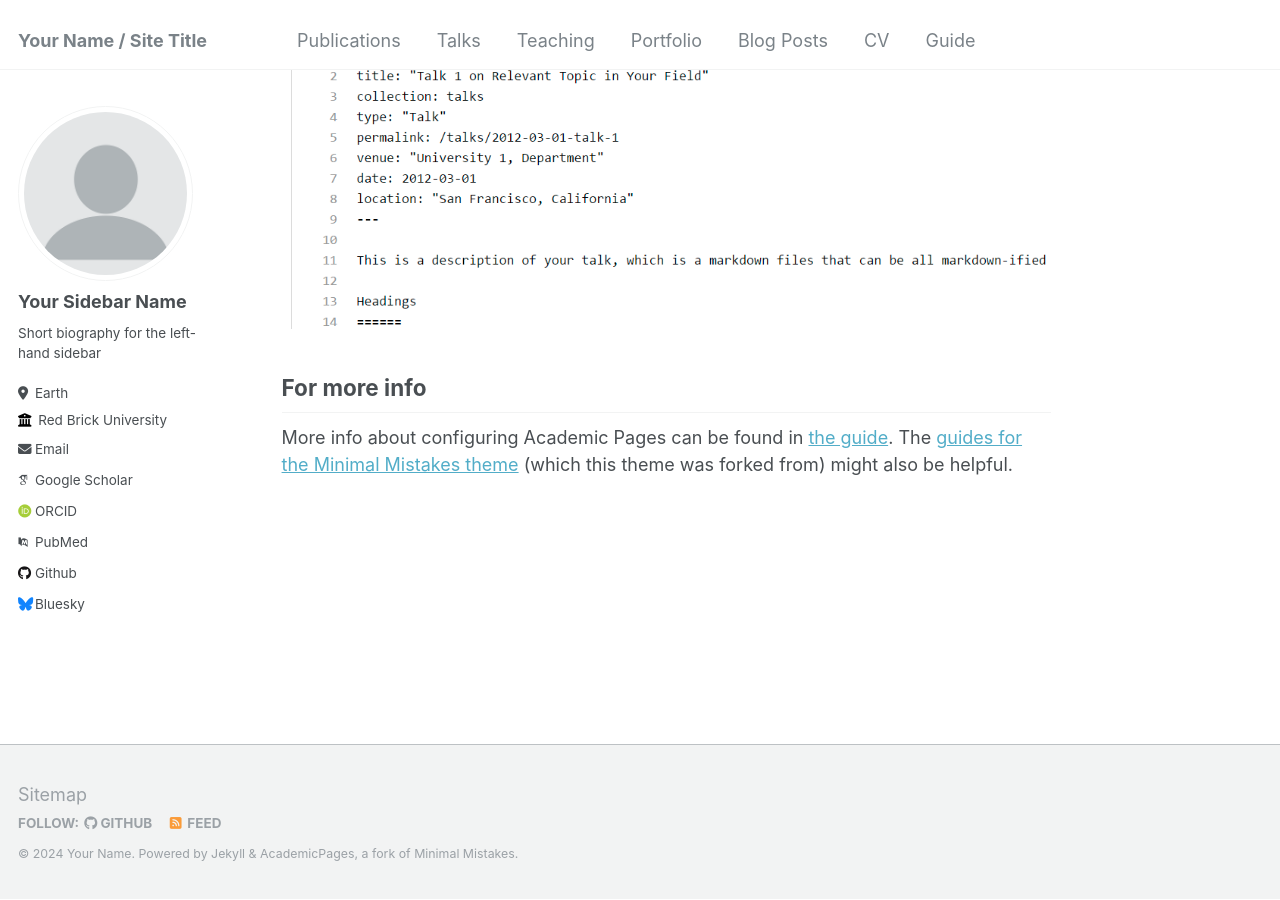
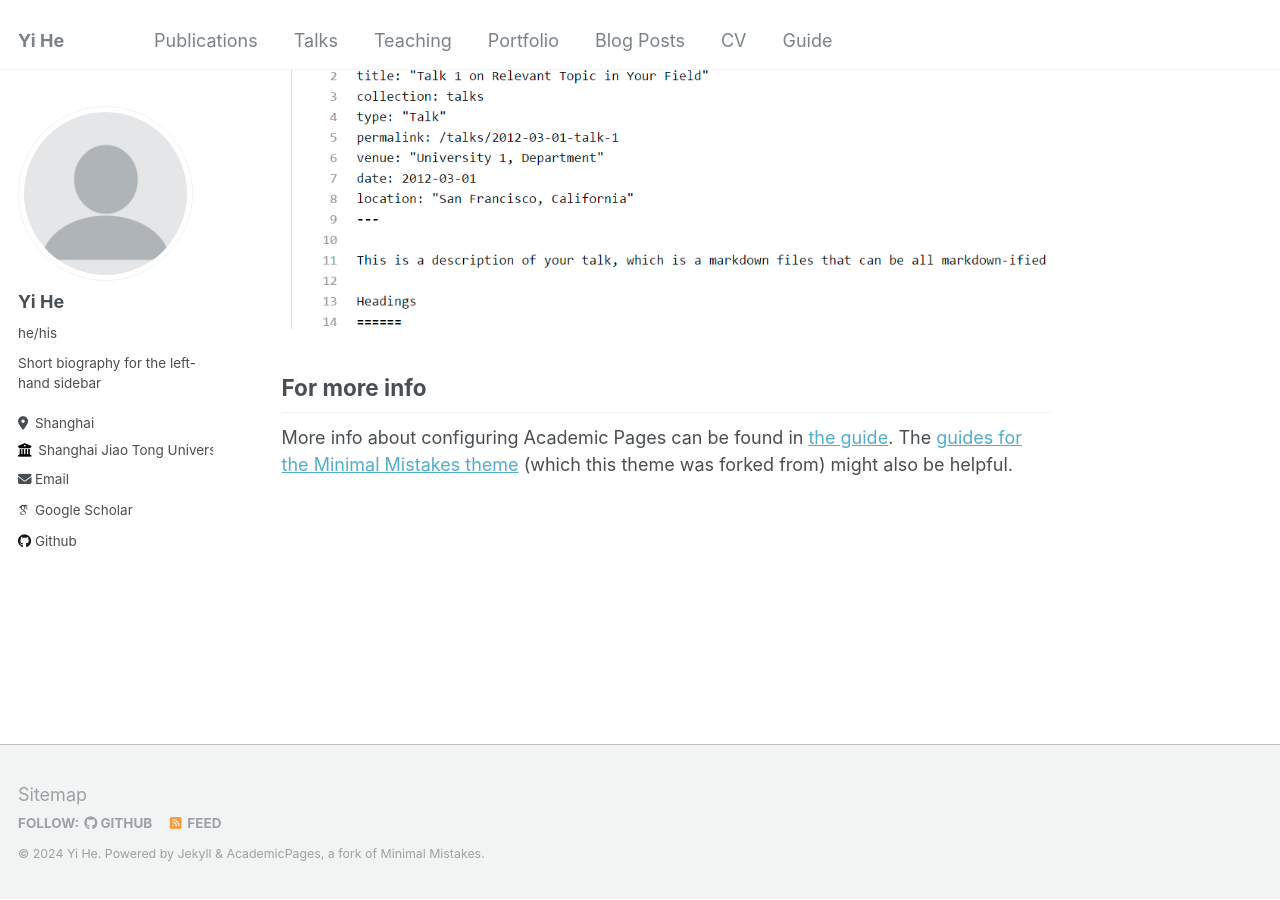
Before and after one commit to heyi0616/heyi0616.github.io, a Jekyll site: the page built from _pages/about.md, in a window 1280 px wide and 900 px high, scrolled down 2443 px. Built offline with Jekyll 4.4.1, drawn with Linux system fonts in a browser that asks for light colours; some web fonts are replaced.

Commit message:
Update _config.yml

```diff
--- a/_config.yml
+++ b/_config.yml
@@ -8,11 +8,11 @@
 
 # Basic Site Settings
 locale                   : "en-US"
-title                    : "Your Name / Site Title"
+title                    : "Yi He"
 title_separator          : "-"
-name                     : &name "Your Name"
-description              : &description "personal description"
-url                      : https://academicpages.github.io # the base hostname & protocol for your site e.g. "https://mmistakes.github.io"
+name                     : &name "Yi He"
+description              : &description "PhD student"
+url                      : https://heyi0616.github.io
 baseurl                  : "" # the subpath of your site, e.g. "/blog"
 repository               : "academicpages/academicpages.github.io"
 
@@ -22,33 +22,33 @@ repository               : "academicpages/academicpages.github.io"
 author:
   # Biographic information
   avatar           : "profile.png"
-  name             : "Your Sidebar Name"
-  pronouns         : # example: "she/her"
+  name             : "Yi He"
+  pronouns         : "he/his"
   bio              : "Short biography for the left-hand sidebar"
-  location         : "Earth"
-  employer         : "Red Brick University"
+  location         : "Shanghai"
+  employer         : "Shanghai Jiao Tong University"
   uri              : # URL
-  email            : "none@example.org"
+  email            : "heyi96@sjtu.edu.cn"
 
   # Academic websites
   arxiv            : # URL - Update with the correct link to your profile
-  googlescholar    : "https://scholar.google.com/citations?user=PS_CX0AAAAAJ"
+  googlescholar    : "https://scholar.google.com.hk/citations?user=mX1KYxYAAAAJ"
   impactstory      : # URL
-  orcid            : "http://orcid.org/yourorcidurl"
+  orcid            :
   semantic         : # URL
-  pubmed           : "https://www.ncbi.nlm.nih.gov/pubmed/?term=john+snow"
+  pubmed           :
   researchgate     : # URL
 
   # Repositories and software development
   bitbucket        : # Username - Update with your username on the site
   codepen          : # Username
   dribbble         : # Username
-  github           : "academicpages"
+  github           : "https://github.com/heyi0616"
   kaggle           : # Username
   stackoverflow    : # User number or user number and name (i.e., use "1" or "1/jeff-atwood")
 
   # Social media
-  bluesky          : "bsky.app" # Replace this with you Bluesky username
+  bluesky          :
   facebook         : # Username
   flickr           : # Username
   foursquare       : # Username
```
